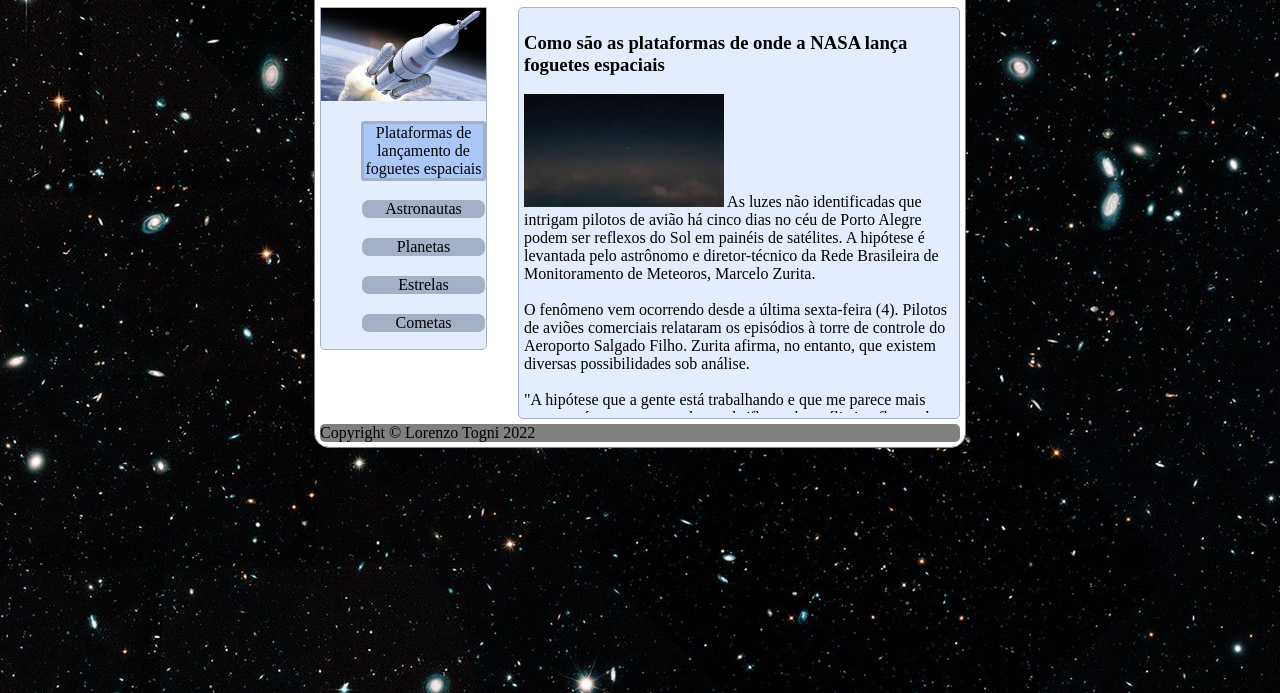
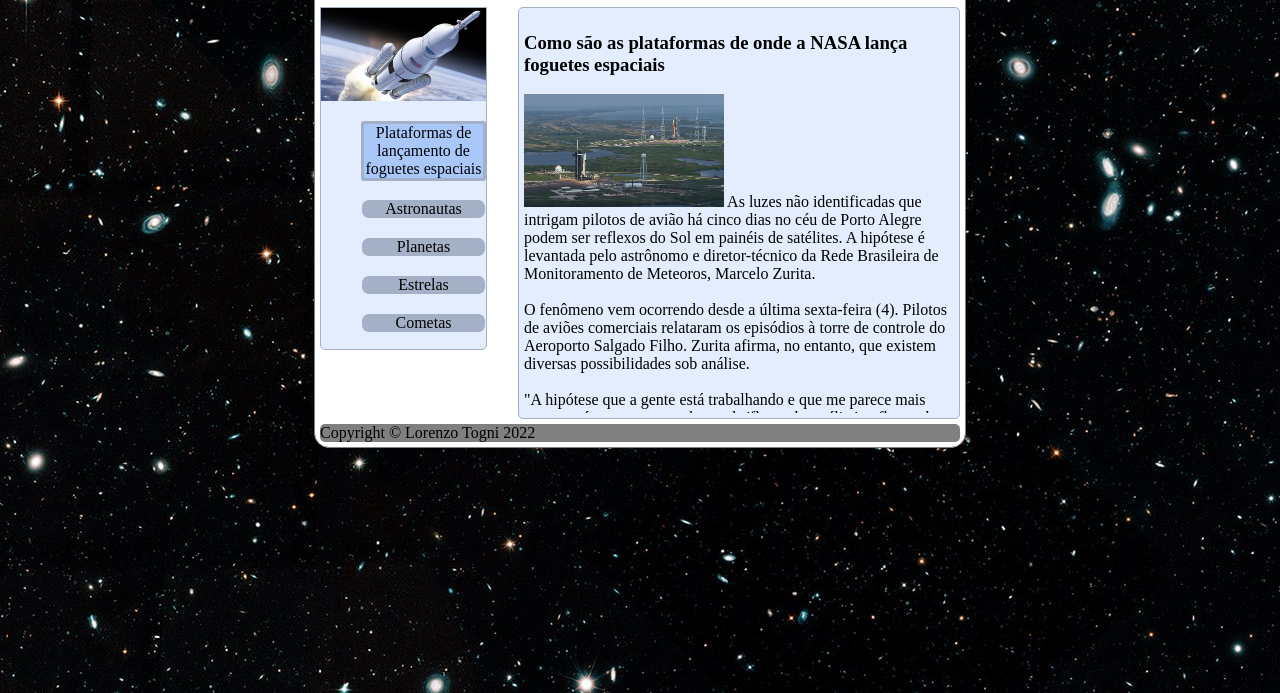
Before and after one commit to lorenzodmt/acelera, a plain HTML site: page projeto/plataformas.html in a window 1280 px wide. Shown: the part 107-800 px from the top of the page. Drawn offline with Linux system fonts and the light colour scheme.

Commit message:
imagemAlterada

```diff
--- a/projeto/plataformas.html
+++ b/projeto/plataformas.html
@@ -62,7 +62,7 @@
         <div id="contents">
             <div class="noticia">
                 <h3>Como são as plataformas de onde a NASA lança foguetes espaciais</h3>
-                <p><a href="https://g1.globo.com/rs/rio-grande-do-sul/noticia/2022/11/09/luzes-nao-identificadas-no-ceu-de-porto-alegre-podem-ser-reflexos-do-sol-em-satelites-diz-astronomo.ghtml" target="_blank"><img src="img/luzes-poa.png" width="200"></a>
+                <p><a href="https://g1.globo.com/rs/rio-grande-do-sul/noticia/2022/11/09/luzes-nao-identificadas-no-ceu-de-porto-alegre-podem-ser-reflexos-do-sol-em-satelites-diz-astronomo.ghtml" target="_blank"><img src="img/plataformas.webp" width="200"></a>
                     As luzes não identificadas que intrigam pilotos de avião há cinco dias no céu de Porto Alegre podem ser reflexos do Sol em painéis de satélites. A hipótese é levantada pelo astrônomo e diretor-técnico da Rede Brasileira de Monitoramento de Meteoros, Marcelo Zurita.
                     <br><br>
                     O fenômeno vem ocorrendo desde a última sexta-feira (4). Pilotos de aviões comerciais relataram os episódios à torre de controle do Aeroporto Salgado Filho. Zurita afirma, no entanto, que existem diversas possibilidades sob análise.
```
